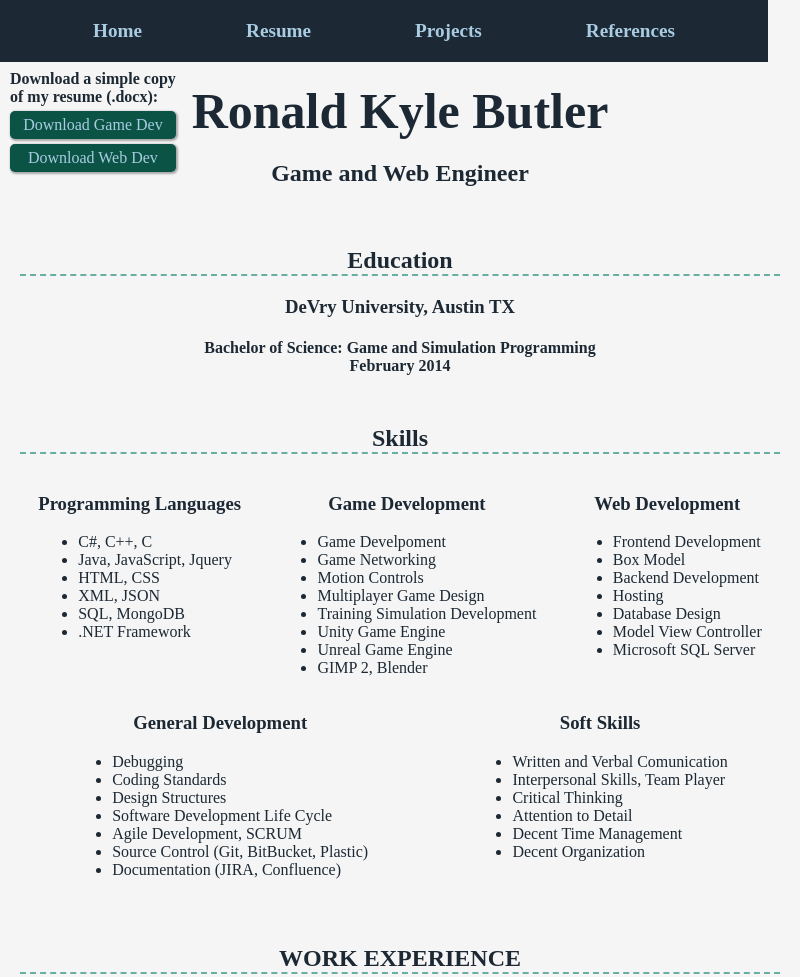
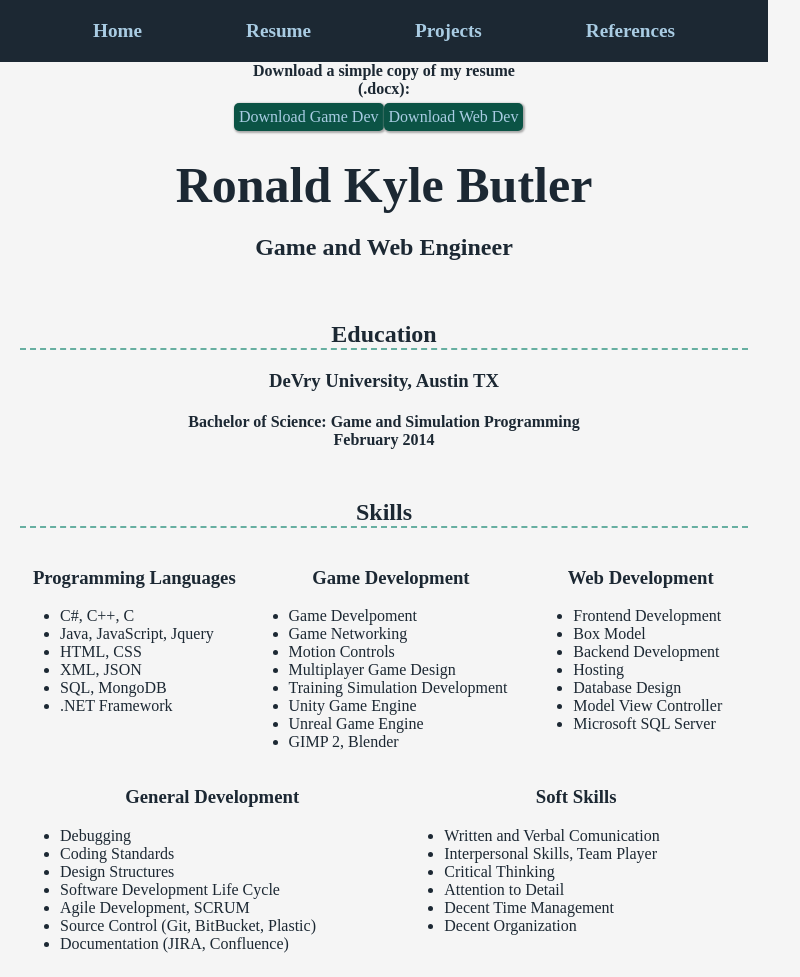
Before and after one commit to RKyleButler/RKylebutler.github.io, a plain HTML site: page HTML/resume.html in a window 768 px wide. Shown: the top 977 px of the page, 800 px wide, since content can reach past the window. Drawn offline with Linux system fonts and the light colour scheme.

Commit message:
Media breaks added
Made the all important @media break point changes. the site will now adjust formatting based on screen width.

```diff
--- a/CSS/homestyle.css
+++ b/CSS/homestyle.css
@@ -43,8 +43,13 @@ html, body {
 }
 
 h1 {
-    font-size: 50px;
+    font-size: 5rem;
     margin: 0;
+}
+@media screen and (max-width: 474px){
+    h1 {
+        font-size: 4rem;
+    }
 }
 
 h1, h2 {
@@ -53,7 +58,7 @@ h1, h2 {
 
 .core-wrapper {
     padding: 20px;
-    width: 800px;
+    max-width: 800px;
     margin: 0 auto;
 }
 
@@ -74,10 +79,15 @@ header ul {
     margin: 0;
 }
 header ul li {
+    padding: 10px 0;
+}
+@media screen and (min-width: 700px){
+    header ul li {
         display: inline-block;
-    padding-left: 50px;
-    padding-right: 50px;
+        padding: 0 50px;
     }
+}
+
 header a:link {
     text-decoration: none;
     font-size: larger;
@@ -143,12 +153,13 @@ header a:active {
     flex: 1 0 auto;
 }
 
-.button-wrapper {
+.button-section {
     position: fixed;
+    max-width: 170px;
     margin-top: 70px;
     margin-left: 10px;
 }
-.button-wrapper p {
+.button-section p {
     margin: 0;
     font-weight: bolder;
 }
@@ -167,6 +178,35 @@ header a:active {
 }
 .button-wrapper a:hover {
     color: #ffffff;
+}
+@media screen and (max-width: 1130px){
+    .button-section{
+        position: relative;
+        max-width: 300px;
+        margin: 0 auto;
+    }
+    .button-section p {
+        margin: 0 auto;
+        text-align: center;
+        font-weight: bolder;
+    }
+    .button-wrapper {
+        display: flex;
+        flex-direction: row;
+        flex-wrap: nowrap;
+        position: relative;
+        margin: 0 auto;
+    }
+    .button-wrapper a {
+        justify-content: space-around;
+
+        text-align: center;
+        text-decoration: none;
+        border-radius: 5px;
+
+        padding: 5px 5px;
+        margin: 5px 0px;
+    }
 }
 
 .name-section {
@@ -191,17 +231,19 @@ header a:active {
 }
 
 .flex-item-skills {
-    flex: 200px 0 auto;
+    flex: 1 0 auto;
 }
+@media screen and (min-width: 505px){
     .flex-item-skills h3 {
         text-align: center;
     }
+}
 
+@media screen and (min-width: 740px) {
     .resume-flex-container {
         display: flex;
         flex-direction: column;
     }
-
     .company-flex {
         display: flex;
     }
@@ -210,6 +252,7 @@ header a:active {
     }
     .company-flex ul {
         width: 60%;
+    }
 }
 .company-style {
     font-weight: 1000;
@@ -269,16 +312,19 @@ footer {
     padding-top: 20px;
     padding-bottom: 40px;
 }
-
 .contact-style {
     list-style-type: none;
     padding: 0;
     margin: 0;
 }
 .contact-style li {
+    padding: 5px 0;
+}
+@media screen and (min-width: 640px){
+    .contact-style li {
         display: inline-block;
-    padding-left: 20px;
-    padding-right: 20px;
+        padding: 0 20px;
+    }
 }
 
 footer a:link {
@@ -294,3 +340,6 @@ footer a:hover {
 footer a:active {
     color: #A9CCE3;
 }
+
+/* MEDIA QUERIES
+---------------------------------------------*/
--- a/HTML/resume.html
+++ b/HTML/resume.html
@@ -3,6 +3,7 @@
     <head>
         <title>Ronald Kyle Butler - Resume</title>
         <link rel="stylesheet" href="../CSS/homestyle.css">
+        <meta name="viewport" content="width=device-width, initial-scale=1.0">
     </head>
     <body class="resume">
         <header>
@@ -14,16 +15,18 @@
                 <li><a href="references.html">References</a></li>
             </ul>
         </header>
-        <section class="button-wrapper">
+        <section class="button-section">
             <p>
-                Download a simple copy<br>of my resume (.docx):
+                Download a simple copy of my resume (.docx):
             </p>
-            <a href="../Resumes/Ronald_Butler_Resume - Game Engineer.docx">
-                Download Game Dev
-            </a>
-            <a href="../Resumes/Ronald_Butler_Resume - Web Development.docx">
-                Download Web Dev
-            </a>
+            <section class="button-wrapper">
+                <a href="../Resumes/Ronald_Butler_Resume - Game Engineer.docx">
+                    Download Game Dev
+                </a>
+                <a href="../Resumes/Ronald_Butler_Resume - Web Development.docx">
+                    Download Web Dev
+                </a>
+            </section>
         </section>
         <div class="core-wrapper">
             <section class="name-section">
```
Also changed, not shown: HTML/projects.html (+2 -1 lines), HTML/references.html (+1 -0 lines), index.html (+1 -0 lines). Lines whose indentation alone changed are shown as unchanged.
